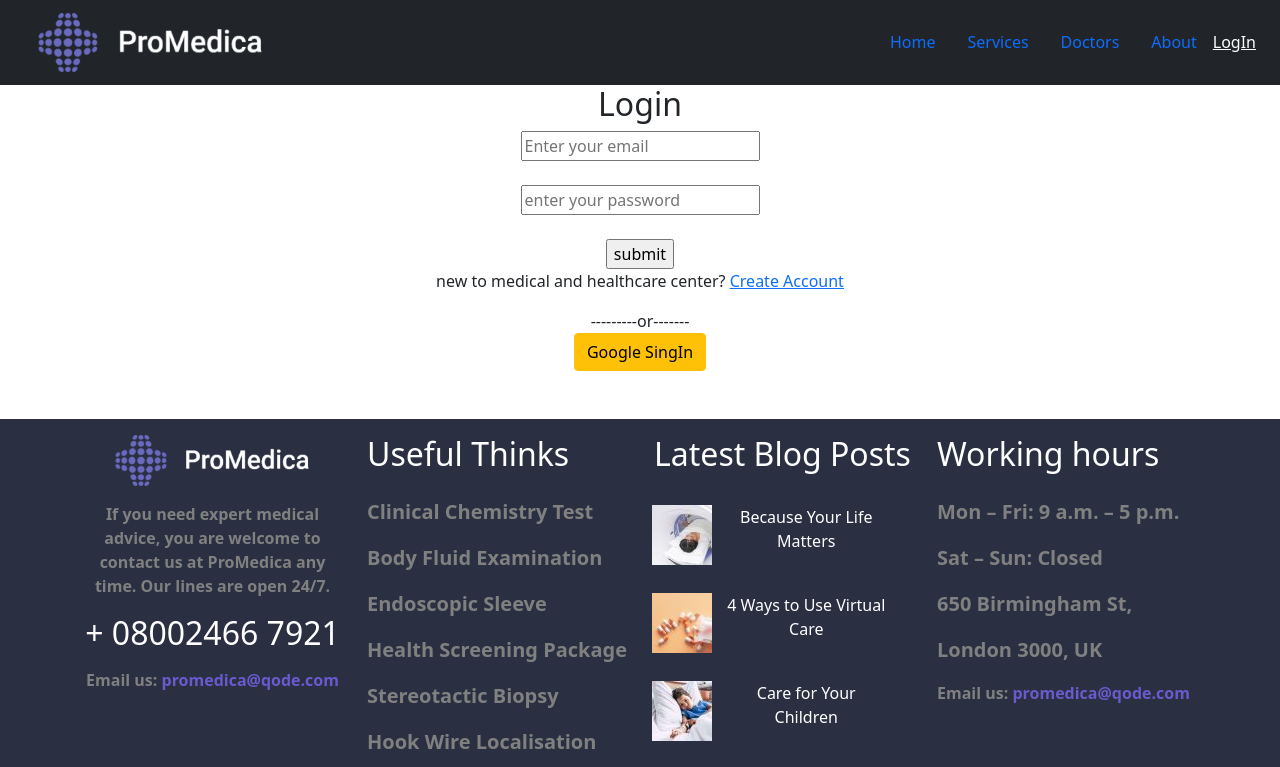
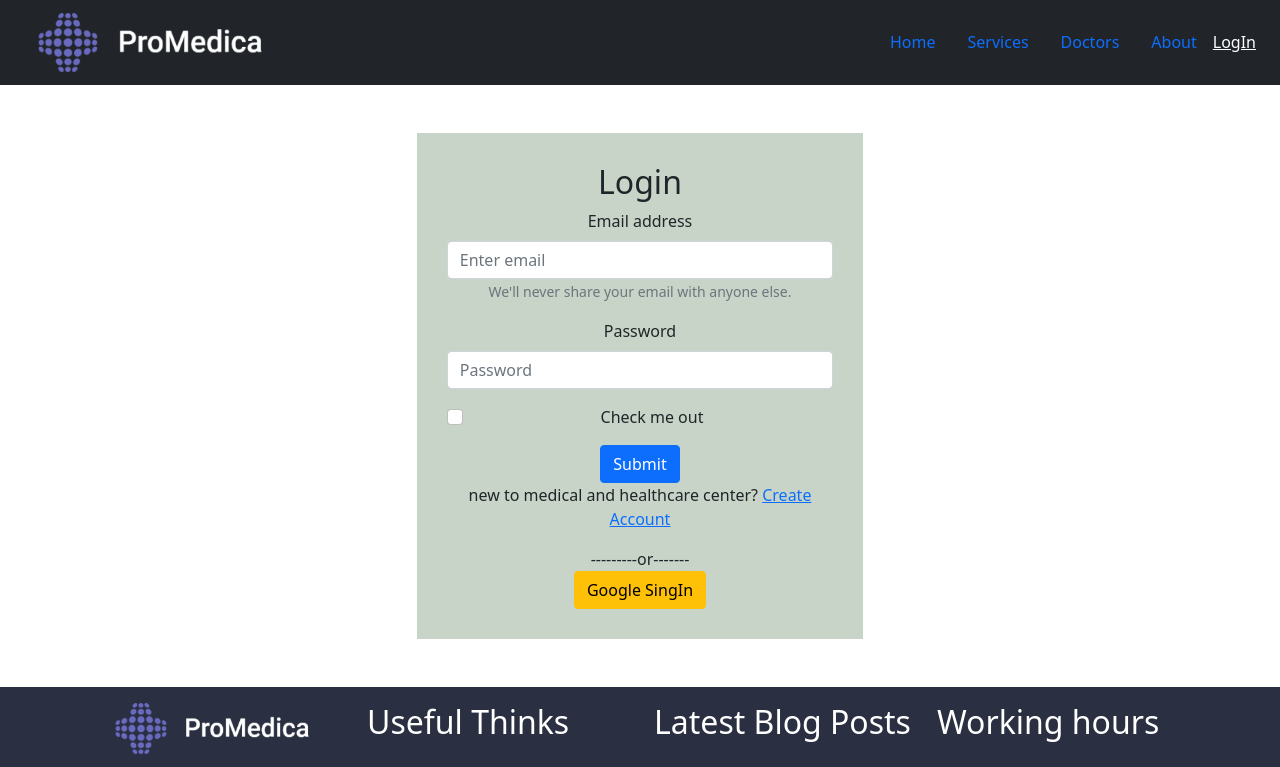
Before and after one commit to Sabbir-Ahmed-Shuvo/TravelAgency, a React (Create React App) app: page /login in a window 1280 px wide. Shown: the top 767 px of the page. Built offline with nearby package versions, Linux system fonts and the light colour scheme; no server answers.

Commit message:
added all file

```diff
--- /dev/null
+++ b/src/pages/Login/Login.css
@@ -0,0 +1,5 @@
+.from-width{
+    width: 40%;
+    padding: 30px;
+    background-color: rgb(199, 212, 199);
+}
--- a/src/pages/Login/Login.js
+++ b/src/pages/Login/Login.js
@@ -1,6 +1,9 @@
 import React from 'react';
+import { Form , Button} from 'react-bootstrap';
 import { Link, useLocation, useHistory} from 'react-router-dom';
 import useAuth from '../../hooks/useAuth';
+import'./Login.css'
+
 
 const Login = () => {
     const {singInWithGoogle,} =useAuth();
@@ -16,16 +19,29 @@
         })
     }
     return (
-        <div>
-            <div>
+        <div  className="container">
+            <div className="from-width mx-auto mt-5">
                 <h2>Login</h2>
-                <form>
-                    <input type="email" name="" id="" placeholder="Enter your email" />
-                    <br /><br />
-                    <input type="password" name="" id="" placeholder="enter your password"/>
-                    <br /><br />
-                    <input type="submit" value="submit" />
-                </form>
+                <Form>
+                    <Form.Group className="mb-3" controlId="formBasicEmail">
+                        <Form.Label>Email address</Form.Label>
+                        <Form.Control type="email" placeholder="Enter email" />
+                        <Form.Text className="text-muted">
+                        We'll never share your email with anyone else.
+                        </Form.Text>
+                    </Form.Group>
+
+                    <Form.Group className="mb-3" controlId="formBasicPassword">
+                        <Form.Label>Password</Form.Label>
+                        <Form.Control type="password" placeholder="Password" />
+                    </Form.Group>
+                    <Form.Group className="mb-3" controlId="formBasicCheckbox">
+                        <Form.Check type="checkbox" label="Check me out" />
+                    </Form.Group>
+                    <Button variant="primary" type="submit">
+                        Submit
+                    </Button>
+                </Form>
                 <p>new to medical and healthcare center? <Link to="/register">Create Account</Link></p>
                 <div>---------or-------</div>
                 <button className="btn btn-warning"
--- a/src/pages/Register/Register.js
+++ b/src/pages/Register/Register.js
@@ -1,20 +1,32 @@
 import React from 'react';
+import { Form,Button } from 'react-bootstrap';
 import { Link } from 'react-router-dom';
 
 const Register = () => {
     return (
-        <div>
-            <div>
+        <div className="container">
+            <div className="from-width mx-auto mt-5">
                 <h2>Register: Create Account</h2>
-                <form onsubmit="">
-                    <input type="email" name="" id="" placeholder="Enter your email" />
-                    <br /><br />
-                    <input type="password" name="" id="" placeholder="enter your password"/>
-                    <br /><br />
-                    <input type="password" name="" id="" placeholder="Re-enter password"/>
-                    <br /><br />
-                    <input type="submit" value="submit" />
-                </form>
+                <Form>
+                    <Form.Group className="mb-3" controlId="formBasicEmail">
+                        <Form.Label>Email address</Form.Label>
+                        <Form.Control type="email" placeholder="Enter email" />
+                        <Form.Text className="text-muted">
+                        We'll never share your email with anyone else.
+                        </Form.Text>
+                    </Form.Group>
+
+                    <Form.Group className="mb-3" controlId="formBasicPassword">
+                        <Form.Label>Password</Form.Label>
+                        <Form.Control type="password" placeholder="Password" />
+                    </Form.Group>
+                    <Form.Group className="mb-3" controlId="formBasicCheckbox">
+                        <Form.Check type="checkbox" label="Check me out" />
+                    </Form.Group>
+                    <Button variant="primary" type="submit">
+                        Submit
+                    </Button>
+                </Form>
                 <p>Already have an account? <Link to="/login">Login</Link></p>
             </div>
         </div>
```
